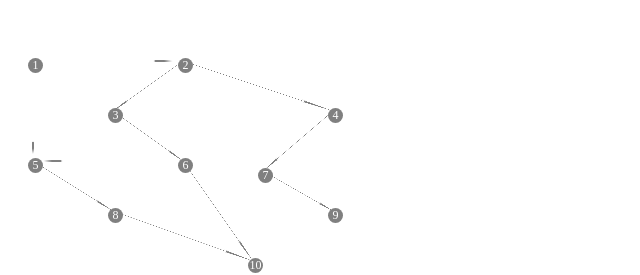
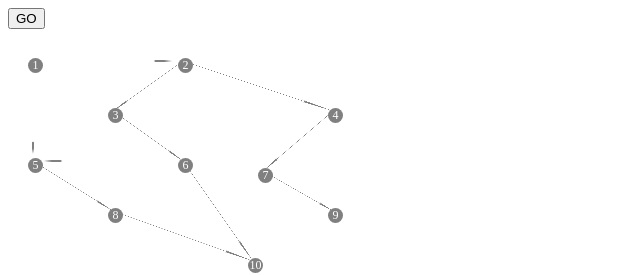
Before and after one commit to puyrgenJidda/graphs, a plain HTML site: page dir_graph.html in a window 1280 px wide. Shown: the full height of the page, 0-640 px from the left. Drawn offline with Linux system fonts and the light colour scheme.

Commit message:
dir_graph.html

```diff
--- a/dir_graph.html
+++ b/dir_graph.html
@@ -44,6 +44,7 @@
         <div class="circle" style="left: 320px; top: 200px;">9</div>
         <div class="circle" style="left: 240px; top: 250px;">10</div>
     </div>
+    <input type="button" value="GO" onclick="nextStep()">
 
     <script src="js/graph.js"></script>
 </body>
```
